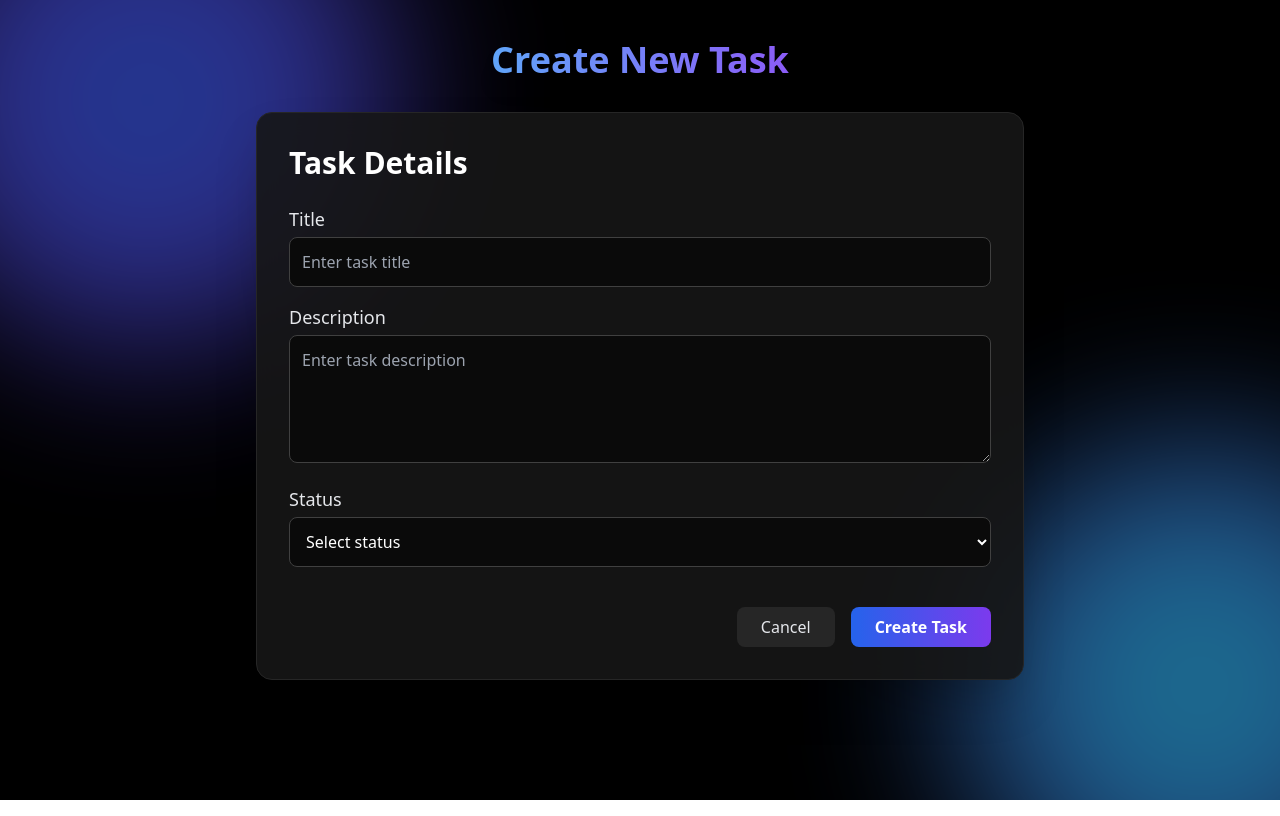
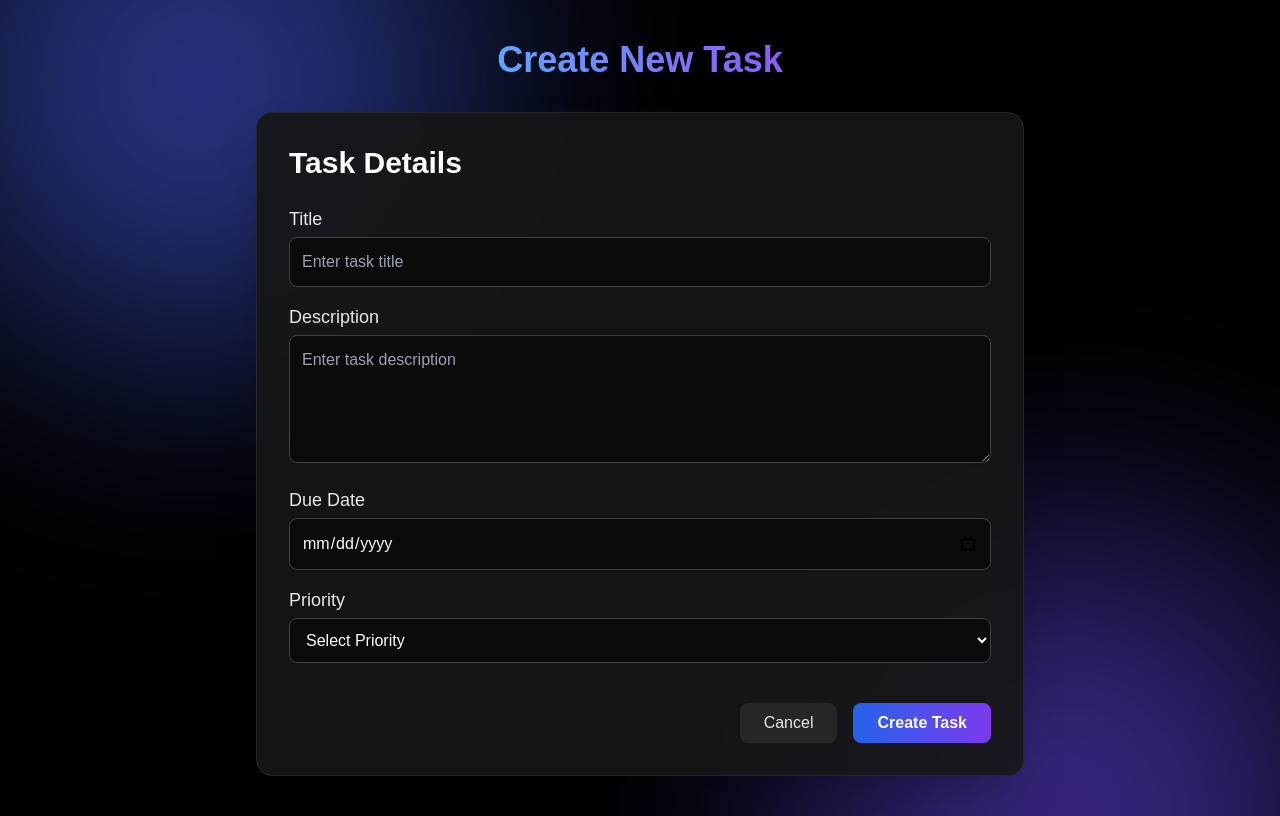
Before and after one commit to manikandan-dev7/todolist-project, a React (Vite) app: page /task in a window 1280 px wide. Built offline with nearby package versions, Linux system fonts and the light colour scheme.

Commit message:
chaangs in  animation

```diff
--- a/src/App.jsx
+++ b/src/App.jsx
@@ -1,70 +1,79 @@
 import { BrowserRouter, Routes, Route, Navigate } from "react-router-dom";
-import './App.css'
-import HomePage from './pages/HomePage'
-import CreateTask from './pages/CreateTask'
-import { useState } from 'react'
+import "./App.css";
+import HomePage from "./pages/HomePage";
+import CreateTask from "./pages/CreateTask";
+import { useState } from "react";
 
 function App() {
+  // Updated initial task default template
   const initialTaskData = {
     Title: "",
     Description: "",
-    Status: ""
-  }
+    Status: "",
+    DueDate: "",
+    Priority: "",
+  };
 
-  const [TaskData, setTaskData] = useState(initialTaskData)
-  const [TaskTableData, setTaskTableData] = useState([])
-  const [EditIndex, setEditIndex] = useState(null)
+  const [TaskData, setTaskData] = useState(initialTaskData);
+  const [TaskTableData, setTaskTableData] = useState([]);
+  const [EditIndex, setEditIndex] = useState(null);
 
   const handleTaskDataChange = (key, value) => {
     setTaskData({
       ...TaskData,
-      [key]: value
-    })
-  }
+      [key]: value,
+    });
+  };
 
   const handleCreate = (e, navigate) => {
     e.preventDefault();
 
     if (EditIndex === null) {
-      setTaskTableData([...TaskTableData, TaskData])
+      setTaskTableData([...TaskTableData, TaskData]);
     } else {
-      TaskTableData[EditIndex] = TaskData
-      setTaskTableData([...TaskTableData])
-      setEditIndex(null)
+      TaskTableData[EditIndex] = TaskData;
+      setTaskTableData([...TaskTableData]);
+      setEditIndex(null);
     }
 
-    setTaskData(initialTaskData)
-    navigate("/home")  //navigate to home after saved
-  }
+    setTaskData(initialTaskData);
+    navigate("/home");
+  };
 
   const handleEdit = (index, navigate) => {
-    const clickedItem = TaskTableData[index]
+    const clickedItem = TaskTableData[index];
     setTaskData(clickedItem);
-    setEditIndex(index)
-    navigate("/task")  // <-- go to edit page
-  }
+    setEditIndex(index);
+    navigate("/task");
+  };
 
   const handleDelete = (index) => {
-    const confirmDelete = window.confirm("Are you sure you want to delete this task?");
+    const confirmDelete = window.confirm(
+      "Are you sure you want to delete this task?"
+    );
     if (confirmDelete) {
       TaskTableData.splice(index, 1);
       setTaskTableData([...TaskTableData]);
     }
-  }
+  };
 
   return (
     <BrowserRouter>
       <Routes>
-
-        <Route path="/home" element={
+        <Route
+          path="/home"
+          element={
             <HomePage
               TaskTableData={TaskTableData}
               handleEdit={handleEdit}
               handleDelete={handleDelete}
             />
-        } />
+          }
+        />
 
-        <Route path="/task" element={
+        <Route
+          path="/task"
+          element={
             <CreateTask
               handleTaskDataChange={handleTaskDataChange}
               handleCreate={handleCreate}
@@ -74,13 +83,13 @@ function App() {
               initialTaskData={initialTaskData}
               setEditIndex={setEditIndex}
             />
-        } />
+          }
+        />
 
         <Route path="*" element={<Navigate to="/home" />} />
-
       </Routes>
     </BrowserRouter>
-  )
+  );
 }
 
-export default App
+export default App;
--- a/src/index.css
+++ b/src/index.css
@@ -1,8 +1,12 @@
 @tailwind base;
 @tailwind components;
 @tailwind utilities;
+@import url('https://fonts.googleapis.com/css2?family=Poppins:wght@300;400;500;600;700;800&display=swap');
 
-/* Animated gradient background */
+body {
+  font-family: "Poppins", sans-serif;
+}
+
 .animated-bg {
   position: relative;
   min-height: 100vh;
@@ -10,40 +14,48 @@
   overflow: hidden;
 }
 
+/* floating particles */
 .animated-bg::before,
 .animated-bg::after {
   content: "";
   position: absolute;
-  width: 480px;
-  height: 480px;
-  border-radius: 9999px;
-  filter: blur(80px);
-  opacity: 0.6;
+  width: 500px;
+  height: 500px;
+  border-radius: 50%;
+  filter: blur(120px);
+  opacity: 0.55;
+  animation: moveAcross 22s linear infinite;
   z-index: 0;
-  animation: floatBlob 18s ease-in-out infinite alternate;
 }
 
 .animated-bg::before {
   top: -120px;
-  left: -120px;
-  background: radial-gradient(circle, #2563eb, #7c3aed);
+  left: -200px;
+  background: radial-gradient(circle, #4f46e5, #3b82f6);
 }
 
 .animated-bg::after {
-  bottom: -140px;
-  right: -140px;
-  background: radial-gradient(circle, #22d3ee, #4f46e5);
-  animation-duration: 22s;
+  bottom: -200px;
+  right: -200px;
+  background: radial-gradient(circle, #9333ea, #2563eb);
+  animation-duration: 28s;
+  animation-direction: reverse;
 }
 
-@keyframes floatBlob {
+@keyframes moveAcross {
   0% {
-    transform: translate3d(0, 0, 0) scale(1);
+    transform: translate(-200px, -100px) scale(1);
+  }
+  25% {
+    transform: translate(150px, -50px) scale(1.1);
   }
   50% {
-    transform: translate3d(40px, -30px, 0) scale(1.05);
+    transform: translate(100px, 120px) scale(1.05);
+  }
+  75% {
+    transform: translate(-150px, 80px) scale(1.12);
   }
   100% {
-    transform: translate3d(-30px, 40px, 0) scale(1.1);
+    transform: translate(-200px, -100px) scale(1);
   }
 }
--- a/src/pages/CreateTask.jsx
+++ b/src/pages/CreateTask.jsx
@@ -21,11 +21,10 @@ const CreateTask = ({
 
       <form
         className="relative z-10 bg-neutral-900/90 border border-neutral-800 shadow-2xl rounded-2xl p-8 w-full max-w-3xl
-                   backdrop-blur-md transition-all duration-300
-                   hover:shadow-[0_0_40px_rgba(59,130,246,0.7)] hover:-translate-y-1"
+                   backdrop-blur-md transition-shadow duration-300
+                   hover:shadow-[0_0_40px_rgba(59,130,246,0.7)]"
         onSubmit={(e) => handleCreate(e, navigate)}
       >
-        {/* Form Header */}
         <h2 className="mb-6 text-2xl font-semibold text-white md:text-3xl">
           {EditIndex === null ? "Task Details" : "Edit Task Details"}
         </h2>
@@ -35,7 +34,7 @@ const CreateTask = ({
           Title
         </label>
         <input
-          className="w-full p-3 mb-4 text-white transition-all duration-200 border rounded-lg bg-neutral-950 border-neutral-700 focus:outline-none focus:border-violet-500 focus:ring-1 focus:ring-violet-500"
+          className="w-full p-3 mb-4 text-white transition-colors duration-200 border rounded-lg bg-neutral-950 border-neutral-700 focus:outline-none focus:border-violet-500 focus:ring-1 focus:ring-violet-500"
           type="text"
           required
           placeholder="Enter task title"
@@ -55,31 +54,40 @@ const CreateTask = ({
           onChange={(e) => handleTaskDataChange("Description", e.target.value)}
         ></textarea>
 
-        {/* Status */}
+        {/* Due Date */}
         <label className="block mb-1 font-medium text-gray-200 md:text-lg">
-          Status
+          Due Date
+        </label>
+        <input
+          type="date"
+          className="w-full p-3 mb-4 text-white transition-colors duration-200 border rounded-lg bg-neutral-950 border-neutral-700 focus:outline-none focus:border-violet-500 focus:ring-1 focus:ring-violet-500"
+          value={TaskData.DueDate}
+          onChange={(e) => handleTaskDataChange("DueDate", e.target.value)}
+          required
+        />
+
+        {/* Priority */}
+        <label className="block mb-1 font-medium text-gray-200 md:text-lg">
+          Priority
         </label>
         <select
-          className="w-full p-3 mb-6 text-white transition-all duration-200 border rounded-lg bg-neutral-950 border-neutral-700 focus:outline-none focus:border-violet-500 focus:ring-1 focus:ring-violet-500"
+          className="w-full p-3 mb-6 text-white transition-colors duration-200 border rounded-lg bg-neutral-950 border-neutral-700 focus:outline-none focus:border-violet-500 focus:ring-1 focus:ring-violet-500"
+          value={TaskData.Priority}
+          onChange={(e) => handleTaskDataChange("Priority", e.target.value)}
           required
-          value={TaskData.Status}
-          onChange={(e) => handleTaskDataChange("Status", e.target.value)}
         >
-          <option value="" disabled hidden>
-            Select status
-          </option>
-          <option value="Pending">Pending</option>
-          <option value="OnProcess">On Process</option>
-          <option value="Completed">Completed</option>
+          <option value="" disabled hidden>Select Priority</option>
+          <option value="Immediate">Immediate</option>
+          <option value="High">High Priority</option>
+          <option value="Medium">Medium</option>
+          <option value="Low">Low Priority</option>
         </select>
 
         {/* Action Buttons */}
         <div className="flex justify-end gap-4 mt-4">
           <button
             type="button"
-            className="px-6 py-2 rounded-lg bg-neutral-800 text-gray-200
-                       hover:bg-neutral-700 hover:scale-105 hover:-translate-y-0.5
-                       active:scale-95 transition-all duration-200"
+            className="px-6 py-2 text-gray-200 transition-all duration-200 rounded-lg bg-neutral-800 hover:bg-neutral-700 hover:scale-105 active:scale-95"
             onClick={() => {
               setTaskData(initialTaskData);
               setEditIndex(null);
@@ -92,7 +100,7 @@ const CreateTask = ({
           <button
             type="submit"
             className="px-6 py-2 rounded-lg bg-gradient-to-r from-blue-600 to-violet-600 text-white font-semibold
-                       hover:shadow-[0_0_25px_rgba(129,140,248,0.9)] hover:scale-110 hover:-translate-y-0.5
+                       hover:shadow-[0_0_25px_rgba(129,140,248,0.9)] hover:scale-110
                        active:scale-95 transition-all duration-200"
           >
             {EditIndex === null ? "Create Task" : "Update Task"}
--- a/src/pages/HomePage.jsx
+++ b/src/pages/HomePage.jsx
@@ -11,15 +11,15 @@ const HomePage = ({ TaskTableData, handleEdit, handleDelete }) => {
 
   return (
     <div className="flex flex-col items-center justify-start px-4 py-10 animated-bg">
-      {/* Title */}
+      {/* Page Title */}
       <h1 className="text-4xl font-extrabold text-center text-transparent bg-clip-text bg-gradient-to-r from-blue-400 to-violet-500 drop-shadow-xl">
         Task Management Dashboard
       </h1>
 
-      {/* Search + Create Task */}
+      {/* Search & Create */}
       <div className="relative z-10 flex flex-col items-center justify-center w-full max-w-3xl gap-4 mt-10 md:flex-row">
-        {/* Search Field */}
-        <div className="flex items-center bg-neutral-900/90 border border-neutral-700 rounded-xl px-4 py-2 w-full md:w-[70%] shadow-lg transition-all duration-300 hover:border-violet-500/80 hover:shadow-[0_0_25px_rgba(129,140,248,0.6)] hover:-translate-y-0.5">
+        <div className="flex items-center bg-neutral-900/90 border border-neutral-800 rounded-xl px-4 py-3 w-full md:w-[70%] shadow-lg
+                        transition-colors duration-300 hover:border-violet-500 hover:shadow-[0_0_25px_rgba(129,140,248,0.5)]">
           <input
             type="text"
             placeholder="Search tasks..."
@@ -29,34 +29,27 @@ const HomePage = ({ TaskTableData, handleEdit, handleDelete }) => {
           />
         </div>
 
-        {/* Create Task Button */}
         <button
-          className="bg-gradient-to-r from-blue-600 to-violet-600 text-white font-semibold px-5 py-3 rounded-xl shadow-md
-                     hover:shadow-[0_0_30px_rgba(129,140,248,0.9)] hover:scale-110 hover:-translate-y-0.5
-                     active:scale-95 transition-all duration-300"
+          className="px-6 py-3 font-semibold text-white rounded-xl bg-gradient-to-r from-blue-600 to-violet-600 shadow-lg
+                     hover:shadow-[0_0_25px_rgba(129,140,248,0.9)] hover:scale-105 active:scale-95 transition-all duration-200"
           onClick={() => navigate("/task")}
         >
           Create New Task
         </button>
       </div>
 
-      {/* Task Table */}
+      {/* Data Table */}
       <div className="relative z-10 w-full max-w-4xl mt-12">
-        <div
-          className="bg-neutral-900/90 border border-neutral-800 shadow-2xl rounded-2xl overflow-hidden
-                  backdrop-blur-md transition-all duration-300
-                  hover:shadow-[0_0_40px_rgba(59,130,246,0.7)] hover:-translate-y-1"
-        >
-          {/* Make table scrollable horizontally on small screens */}
-          <div className="overflow-x-auto">
-            <table className="w-full min-w-[700px] text-center text-white">
+        <div className="overflow-x-auto bg-neutral-900/90 border border-neutral-800 backdrop-blur-md shadow-2xl rounded-2xl
+                        transition-shadow duration-300 hover:shadow-[0_0_45px_rgba(59,130,246,0.7)]">
+
+          <table className="w-full min-w-[800px] text-center text-white">
             <thead>
               <tr className="text-sm tracking-wide uppercase bg-neutral-800/90">
                 <th className="p-4 border-b border-neutral-700">Title</th>
-                  <th className="p-4 border-b border-neutral-700">
-                    Description
-                  </th>
+                <th className="p-4 border-b border-neutral-700">Description</th>
                 <th className="p-4 border-b border-neutral-700">Status</th>
+                <th className="p-4 border-b border-neutral-700">Due Date</th>
                 <th className="p-4 border-b border-neutral-700">Actions</th>
               </tr>
             </thead>
@@ -64,29 +57,20 @@ const HomePage = ({ TaskTableData, handleEdit, handleDelete }) => {
             <tbody>
               {filteredTasks.length === 0 && (
                 <tr>
-                    <td
-                      colSpan="4"
-                      className="p-8 text-lg font-medium text-gray-400"
-                    >
+                  <td colSpan="5" className="p-10 text-lg font-medium text-gray-400">
                     No tasks found. Try updating your search criteria.
                   </td>
                 </tr>
               )}
 
               {filteredTasks.map((data, idx) => (
-                  <tr
-                    key={idx}
-                    className="transition-all duration-200 hover:bg-neutral-800/80 md:hover:-translate-y-[1px]"
-                  >
-                    <td className="p-4 border-b border-neutral-800">
-                      {data.Title}
-                    </td>
-                    <td className="p-4 border-b border-neutral-800">
-                      {data.Description}
-                    </td>
+                <tr key={idx} className="transition-all duration-200 hover:bg-neutral-800/80">
+                  <td className="p-4 border-b border-neutral-800">{data.Title}</td>
+                  <td className="p-4 border-b border-neutral-800">{data.Description}</td>
+
                   <td className="p-4 border-b border-neutral-800">
                     <span
-                        className={`px-3 py-1 rounded-full text-sm font-medium transition-all duration-200
+                      className={`px-3 py-1 rounded-xl text-sm font-medium
                       ${
                         data.Status === "Pending"
                           ? "bg-yellow-600/40 text-yellow-300"
@@ -99,11 +83,21 @@ const HomePage = ({ TaskTableData, handleEdit, handleDelete }) => {
                     </span>
                   </td>
 
-                    <td className="flex justify-center p-4 space-x-2 border-b border-neutral-800">
+                  {/* Due Date Column */}
+                  <td className="p-4 font-semibold text-blue-300 border-b border-neutral-800">
+                    {data.DueDate
+                      ? new Date(data.DueDate).toLocaleDateString("en-GB", {
+                          day: "2-digit",
+                          month: "short",
+                          year: "numeric",
+                        })
+                      : "—"}
+                  </td>
+
+                  <td className="flex justify-center p-4 space-x-3 border-b border-neutral-800">
                     <button
                       className="px-4 py-2 bg-blue-600 rounded-lg shadow-sm
                                  md:hover:bg-blue-500 md:hover:shadow-[0_0_18px_rgba(59,130,246,0.8)]
-                             md:hover:-translate-y-0.5 md:hover:scale-105
                                  active:scale-95 transition-all duration-200"
                       onClick={() => handleEdit(idx, navigate)}
                     >
@@ -112,7 +106,6 @@ const HomePage = ({ TaskTableData, handleEdit, handleDelete }) => {
                     <button
                       className="px-4 py-2 bg-red-600 rounded-lg shadow-sm
                                  md:hover:bg-red-500 md:hover:shadow-[0_0_18px_rgba(248,113,113,0.8)]
-                             md:hover:-translate-y-0.5 md:hover:scale-105
                                  active:scale-95 transition-all duration-200"
                       onClick={() => handleDelete(idx)}
                     >
@@ -122,8 +115,9 @@ const HomePage = ({ TaskTableData, handleEdit, handleDelete }) => {
                 </tr>
               ))}
             </tbody>
+
           </table>
-          </div>
+
         </div>
       </div>
     </div>
```
Also changed, not shown: tailwind.config.js (+5 -2 lines). Lines whose indentation alone changed are shown as unchanged.
